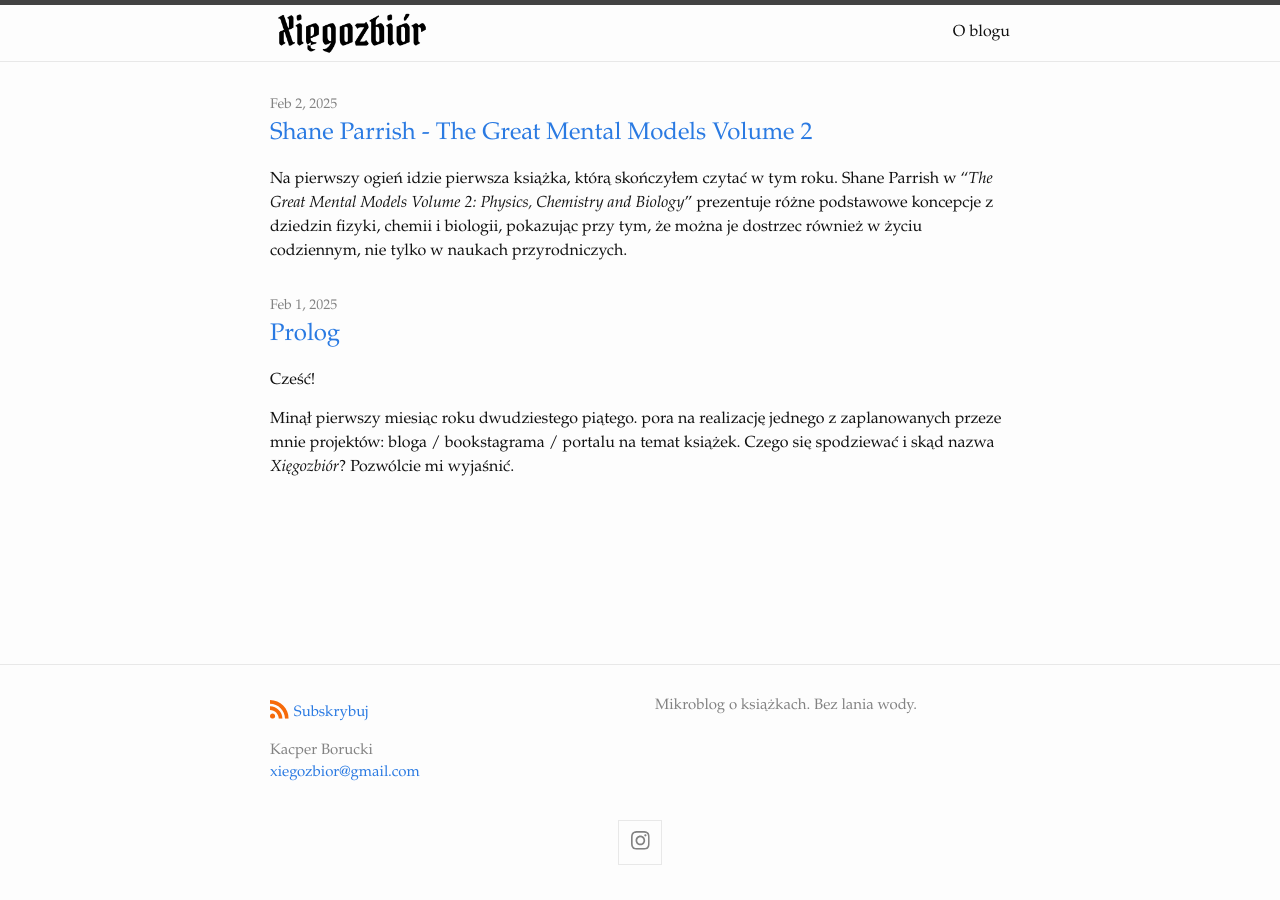
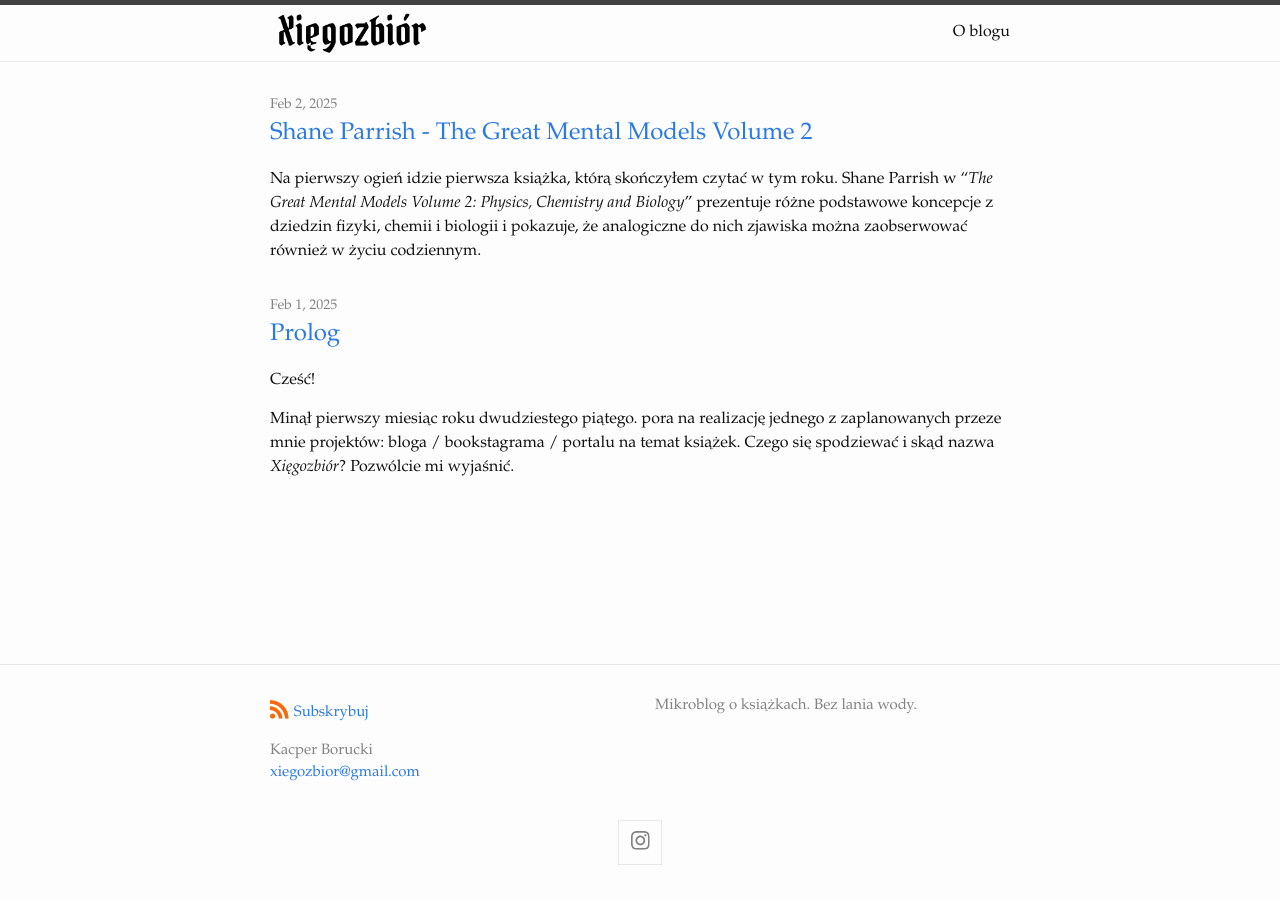
Before and after one commit to borutzki/xiegozbior, a Jekyll site: the page built from index.md, in a window 1280 px wide. Built offline with Jekyll 4.4.1, drawn with Linux system fonts in a browser that asks for light colours; part of the change alters nothing that is shown.

Commit message:
Dokończony wpis

```diff
--- a/_posts/2025-02-02-zajawka_mental_models_vol2.md
+++ b/_posts/2025-02-02-zajawka_mental_models_vol2.md
@@ -11,14 +11,21 @@ isbn: 978-1-9994490-4-9
 tags: ["Shane Parrish", "Farnam Street"]
 ---
 
-Na pierwszy ogień idzie pierwsza książka, którą skończyłem czytać w tym roku. Shane Parrish w "*The Great Mental Models Volume 2: Physics, Chemistry and Biology*" prezentuje różne podstawowe koncepcje z dziedzin fizyki, chemii i biologii, pokazując przy tym, że można je dostrzec również w życiu codziennym, nie tylko w naukach przyrodniczych.
+Na pierwszy ogień idzie pierwsza książka, którą skończyłem czytać w tym roku. Shane Parrish w "*The Great Mental Models Volume 2: Physics, Chemistry and Biology*" prezentuje różne podstawowe koncepcje z dziedzin fizyki, chemii i biologii i pokazuje, że analogiczne do nich zjawiska można zaobserwować również w życiu codziennym.
 
 <!--more-->
 
-Na przykład inercja. W fizyce miara tego, jak trudno zmienić jakąś właściwość obiektu. Obiekt o dużej bezwładności trudno wprawić w ruch (lub wyhamować, jeżeli już się porusza). Parrish wykazuje, że zjawisko inercji występuje też w życiu codziennym. Trudno nam odejść od starych przyzwyczajeń i poglądów. Skutki zmian polityki kraju odczuwamy w gospodarce z opóźnieniem. Jeżeli jakaś substancja (np. ołów) jest powszechnie wykorzystywana, to mimo szkodliwości, jej wycofywanie będzie ciągnąć się latami.
+Na przykład inercja. W fizyce miara tego, jak trudno zmienić jakąś właściwość obiektu. Obiekt o dużej bezwładności trudno wprawić w ruch (lub wyhamować, jeżeli już się porusza). Parrish wykazuje, że zjawisko inercji dotyczy też ludzi i społeczeństw. Trudno nam odejść od starych przyzwyczajeń i poglądów. Skutki zmian polityki kraju odczuwamy w gospodarce z opóźnieniem. Jeżeli jakaś substancja (np. ołów) jest powszechnie wykorzystywana, to mimo wysokiej szkodliwości, jej wycofywanie z rynku będzie ciągnąć się latami.
 
-Temat inercji to jeden z wielu rozdziałów i przytaczam go, żeby przedstawić ogólną koncepcję tej książki. Jednak mimo naukowego zacięcia, nie traktowałbym tej lektury jako podręcznika. Jest ona raczej pokazem tego, że nauki przyrodnicze nie muszą być oderwane od życia codziennego. Choć przyznam, że nie obraziłbym się, gdyby nauczyciele w szkołach korzystali z równie obrazowych przykładów podczas lekcji.
+Temat inercji to jeden z wielu rozdziałów i przytaczam go, żeby przedstawić ogólną koncepcję tej książki. Jednak mimo naukowego zacięcia, nie traktowałbym tej lektury jako podręcznika. Jest ona raczej pokazem tego, że idee znane z nauk przyrodniczych mogą być pryzmatem, przez który można spojrzeć w inny sposób na szarą codzienność. Przyznam jednak, że nie obraziłbym się, gdyby nauczyciele w szkołach korzystali z równie obrazowych przykładów podczas lekcji fizyki czy chemii.
 
-Jednak nie jest to książka bez wad. W niektórych rozdziałach około-biologicznych, przykłady "życiowych" sytuacji niemal całkowicie wypierają opis samych zjawisk, których mają być analogiami. Oprócz tego, zebranych informacji jest sporo, więc nie obeszło się bez skrótów myślowych czy wręcz pojedynczych nieprawdziwych stwierdzeń, na co zwrócili uwagę niektórzy recenzenci z *Goodreads*. Do tego, potencjalnie największym minusem dla niektórych może być brak wydania w języku polskim.
+Jednak nie jest to książka bez wad. W niektórych rozdziałach około-biologicznych, przykłady "życiowych" sytuacji niemal całkowicie wypierają opis samych zjawisk, których mają być analogiami. Oprócz tego, zebranych informacji jest sporo, więc nie obeszło się bez skrótów myślowych czy wręcz pojedynczych nieprawdziwych stwierdzeń, na co zwrócili uwagę niektórzy recenzenci z Goodreads. Do tego, największym minusem dla niektórych może być brak wydania w języku polskim.
 
-Podsumowując, jestem skłonny polecić "*The Great Mental Models Volume 2*" jako źródło nowych perspektyw na pewne tematy. A jeżeli komuś przypadnie to do gustu, to warto zainteresować się też innymi wydaniami autora z tej serii. "*Volume 1*" jest równie intrygujący, choć omawia bardziej ogólne schematy myślowe (np. *brzytwę Hanlona*). Trzeciej części natomiast (jeszcze) nie czytałem, choć pewnie za jakiś czas to zrobię.
+Koniec końców, jestem skłonny polecić "*The Great Mental Models Volume 2*" jako źródło nowych perspektyw na pewne tematy. A jeżeli komuś ta książka przypadnie do gustu, to sugeruję zainteresować się też innymi wydaniami autora z tej serii. "*Volume 1*" jest równie intrygujący, choć omawia bardziej ogólne schematy myślowe (np. *brzytwę Hanlona*). Trzeciego tomu natomiast (jeszcze?) nie czytałem.
+
+![Okładka książki zgodnie z tym, jak pokazał ją Kindle](/assets/xiazki/shane_parrish_great_mental_models_volume_2.jpg)
+
+## Dodatkowe linki
+
+- [Strona książki na Goodreads](https://www.goodreads.com/book/show/52200318-the-great-mental-models-volume-2)
+- [Strona książki na Amazon](https://www.amazon.com/Great-Mental-Models-Physics-Chemistry/dp/1999449037)
```
Also changed, not shown: 1 other file.
